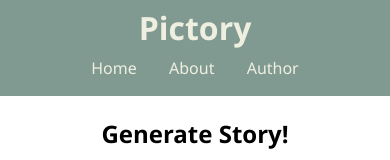
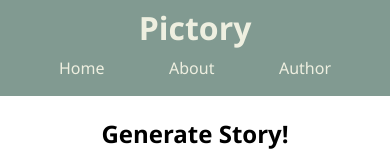
Before and after one commit to meliodaff/Pictory, a React (Vite) app in the folder Frontend/: page / in a window 390 px wide. Shown: the top 160 px of the page. Built offline with nearby package versions, Linux system fonts and the light colour scheme.

Commit message:
change the nav bar lay out when in small screens

```diff
--- a/Frontend/src/index.css
+++ b/Frontend/src/index.css
@@ -57,6 +57,12 @@ nav a:active {
 }
 #third-section {
   scroll-margin-top: -15px;
+}
+
+@media (max-width: 820px) {
+  .header-right-section {
+    justify-content: space-between;
+  }
 }
 
 @media (max-width: 600px) or (max-width: 820px) {
```
